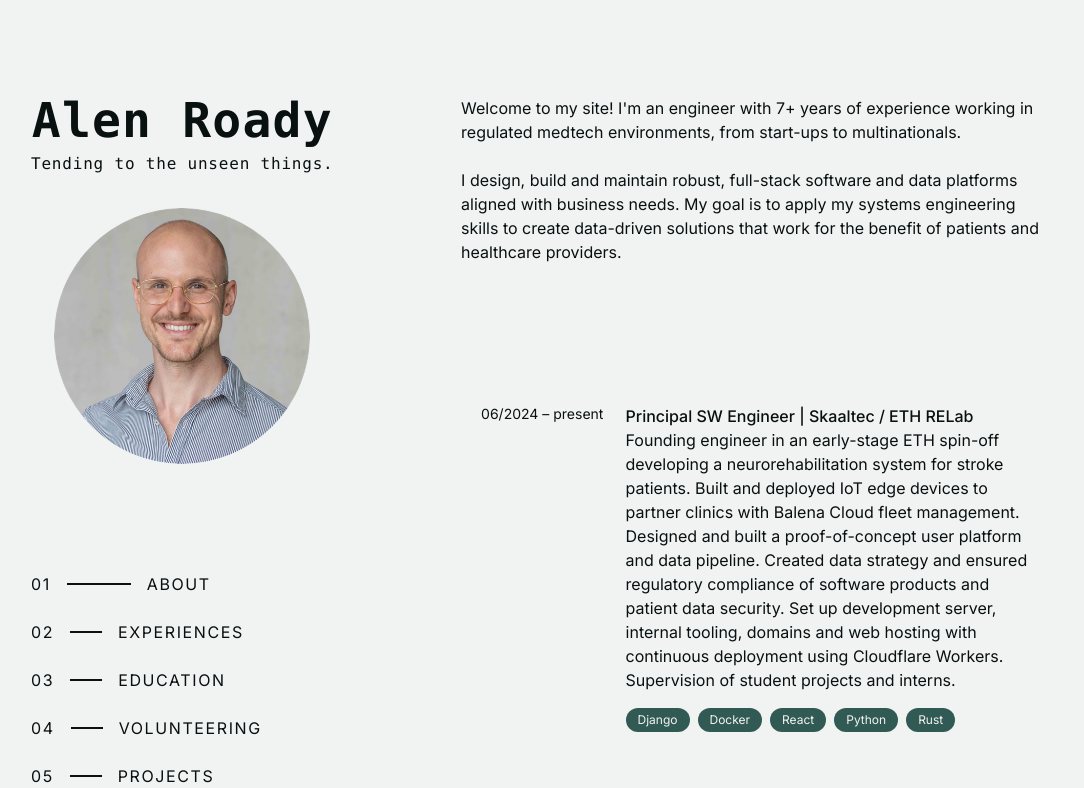
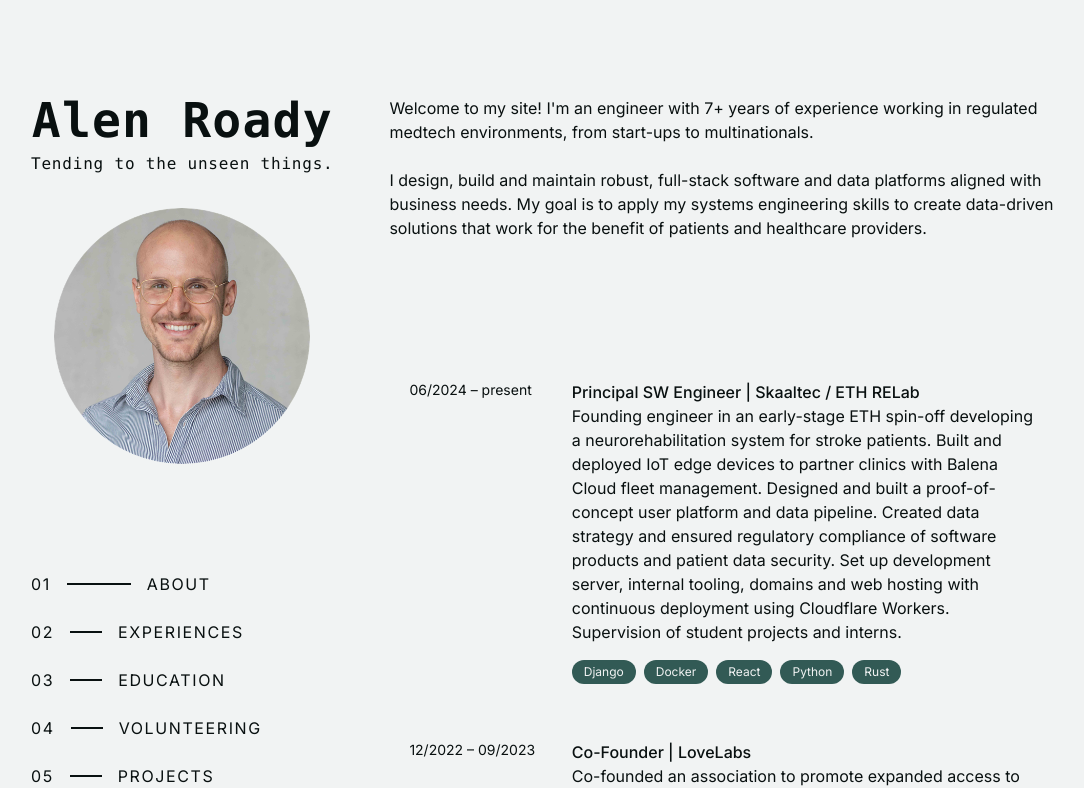
Before and after one commit to qosmonaut/qosmo, a Next.js app: page / in a window 1280 px wide. Shown: the top 788 px of the page, without its empty margins (97-1181 px from the left). Built offline with nearby package versions, Linux system fonts and the light colour scheme.

Commit message:
style: Reduce sidebar width and enlarge content
- Reduced the width of the sidebar to create more space for content
- Increased the size of the main content area for better readability

```diff
--- a/app/page.js
+++ b/app/page.js
@@ -22,7 +22,7 @@ export default async function Home() {
           <Navigation></Navigation>
           <Socials data={data.general.socials}></Socials>
         </div>
-        <div className='lg:pl-[42%]'>
+        <div className='lg:pl-[35%]'>
           <About data={data.general}></About>
           <Experiences data={data.experiences}></Experiences>
           <Education data={data.education}></Education>
```
